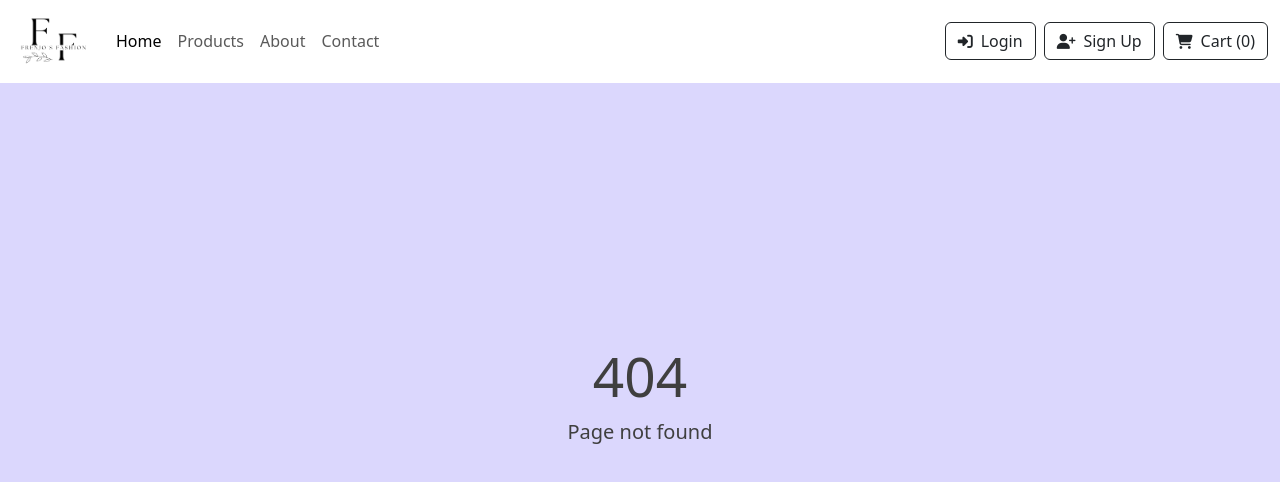
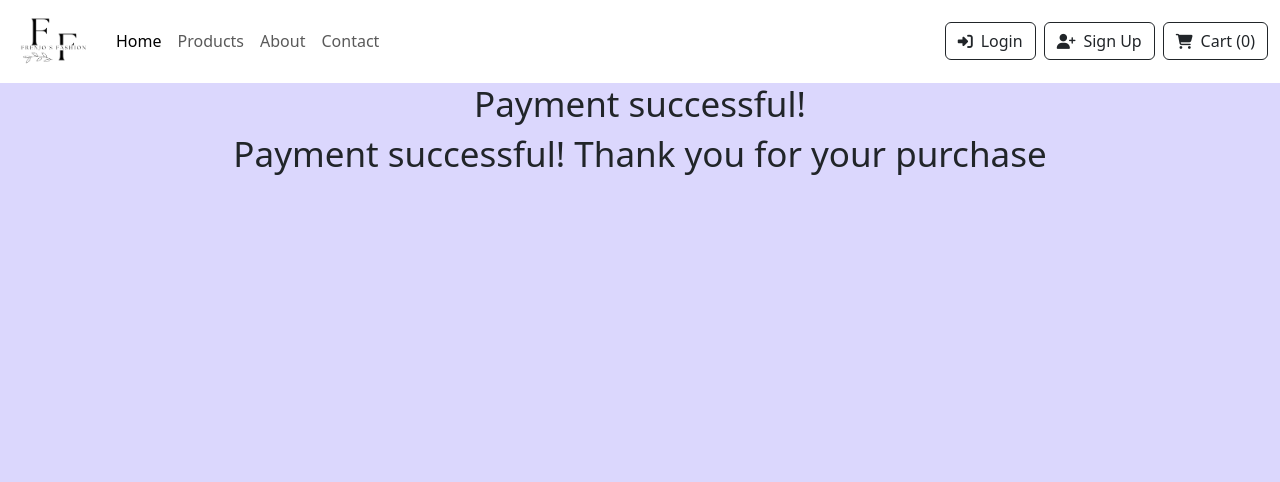
Before and after one commit to Brendafrenjo/e-commerce-app, a React (Create React App) app: page /payment-successful in a window 1280 px wide. Before the commit this address led to /not-found. Shown: the top 482 px of the page. Built offline with nearby package versions, Linux system fonts and the light colour scheme.

Commit message:
Updated PaymentSuccessful

```diff
--- a/src/App.js
+++ b/src/App.js
@@ -15,6 +15,7 @@ import OrderConfirmation from "./OrderConfirmation";
 import AuthenticationContainer from "./AuthenticationContainer";
 import Registration from "./Registration";
 import FindYourAccount from "./FindYourAccount";
+import PaymentSuccessful from "./PaymentSuccessful";
 
 function App() {
   const location = useLocation();
@@ -42,6 +43,7 @@ function App() {
         />
         <Route path="/registration" element={<Registration />} />
         <Route path="/find-your-account" element={<FindYourAccount />} />
+        <Route path="/payment-successful" element={<PaymentSuccessful />} />
         <Route exact path="/" element={<Home />} />
         <Route path="*" element={<Navigate to="/not-found" />} />
       </Routes>
--- /dev/null
+++ b/src/PaymentSuccessful.css
@@ -0,0 +1,13 @@
+h1 {
+  font-size: 50px;
+  font-weight: 700;
+}
+
+p{
+    margin-top: 15px;
+}
+
+.PaymentSuccessful {
+  margin-top: 200px;
+  font-size: 20px;
+}
```
